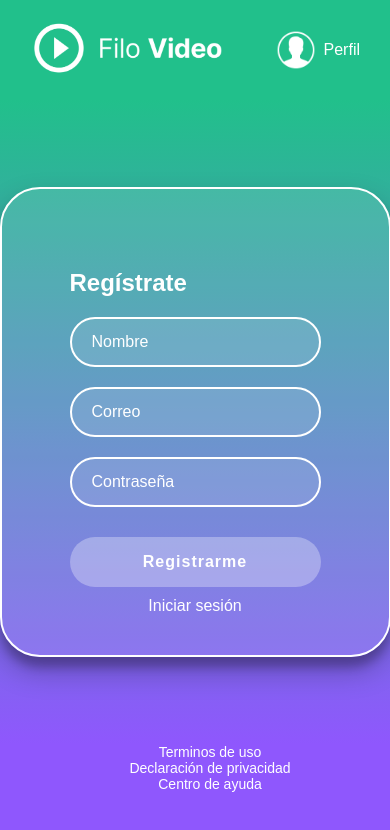
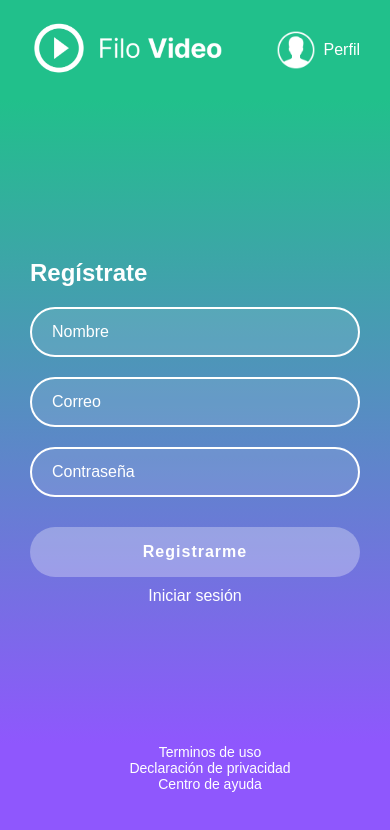
Before and after one commit to educodes/FiloVideo, a React app: page /register in a window 390 px wide. Shown: the top 830 px of the page. Built offline with nearby package versions, Linux system fonts and the light colour scheme; a web font is replaced by a local one.

Commit message:
Add Register media

```diff
--- a/src/assets/styles/components/Register.scss
+++ b/src/assets/styles/components/Register.scss
@@ -36,3 +36,13 @@
 .register__container a:hover {
   text-decoration: underline;
 }
+
+@media only screen and (max-width: 600px) {
+  .register__container {
+    background-color: transparent;
+    border: none;
+    box-shadow: none;
+    padding: 0px;
+    width: 100%;
+  }
+}
```
